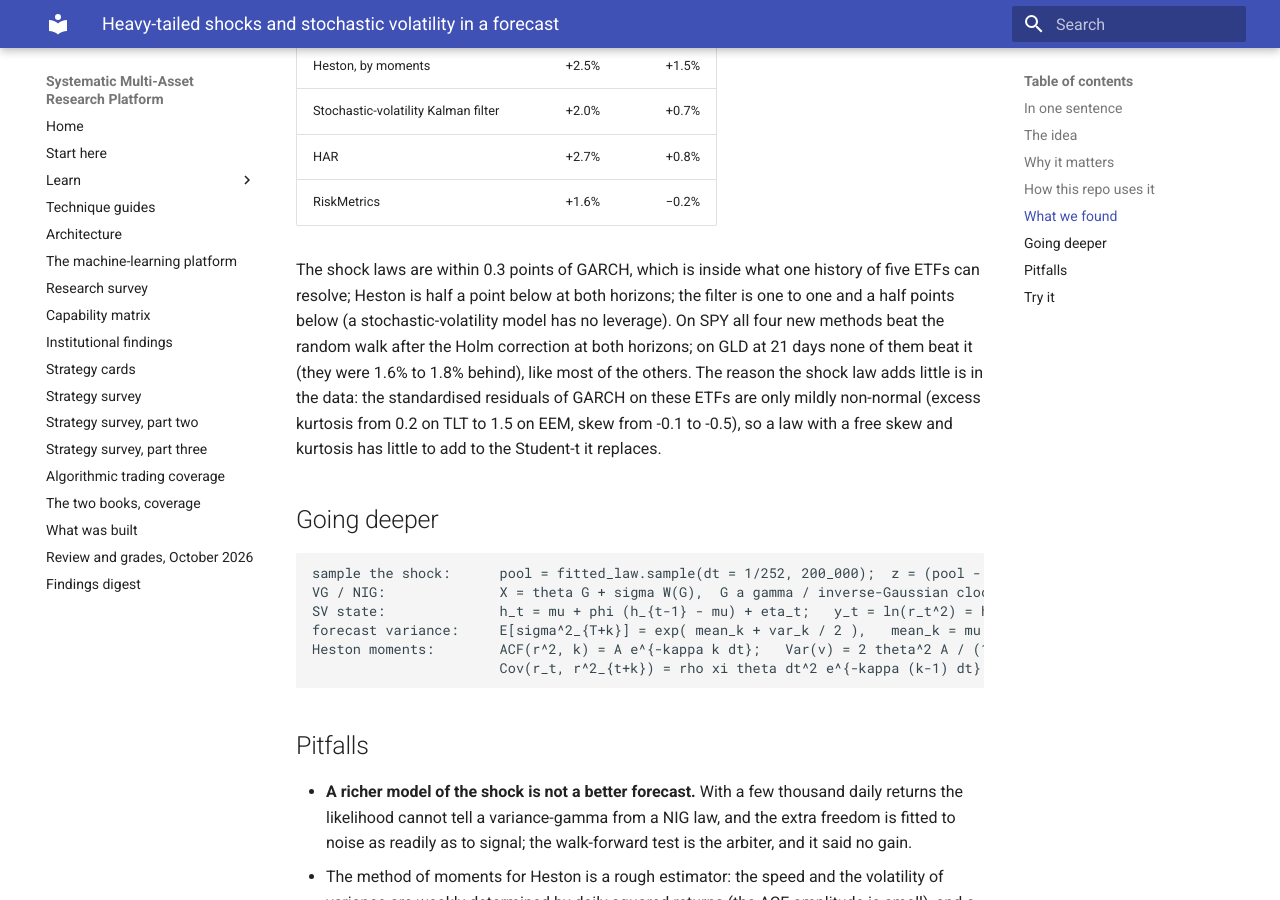
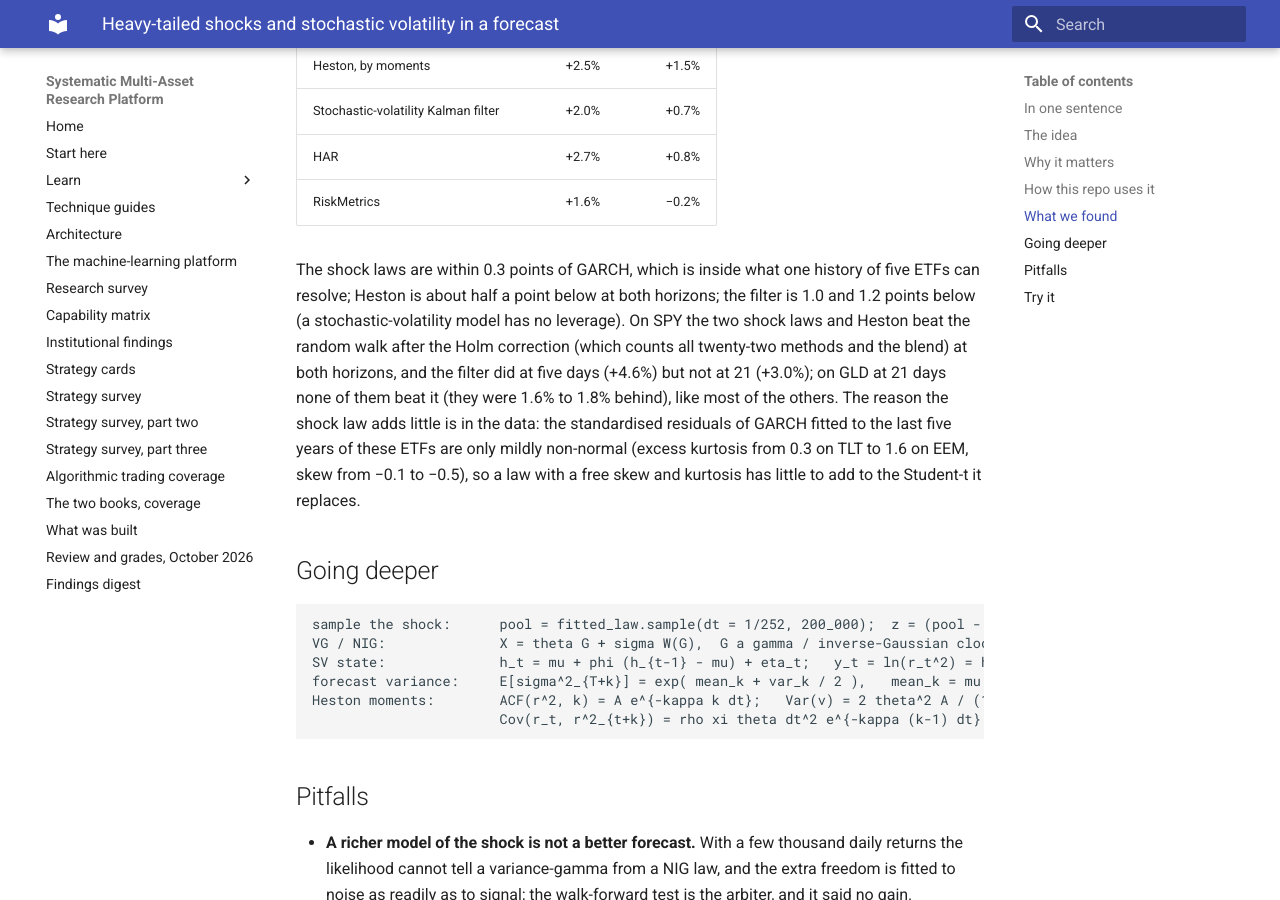
Before and after one commit to jwee97/quant_for_finance_python, an MkDocs documentation site: the page built from docs/techniques/stochastic-volatility-and-levy-forecasting.md, in a window 1280 px wide and 900 px high, scrolled down 2214 px. Built offline with MkDocs 1.6.1 and Material for MkDocs 9.7.7, drawn with Linux system fonts in a browser that asks for light colours.

Commit message:
Guide to forecasting with Levy shocks and stochastic volatility: claims checked against the full study
On SPY the Kalman stochastic-volatility filter clears the Holm correction at five days but not at 21 once all twenty-two methods are counted, so the sentence that said all four new methods did is corrected; the residual skew and kurtosis quoted are those of GARCH fitted to the last five years of each ETF (kurtosis 0.3 to 1.6, skew -0.1 to -0.5).

Co-Authored-By: Claude Sonnet 5.5 <noreply@anthropic.com>
Claude-Session: https://claude.ai/code/session_01DSSeu1FozHnuA5rm1CsBZd

```diff
--- a/docs/techniques/stochastic-volatility-and-levy-forecasting.md
+++ b/docs/techniques/stochastic-volatility-and-levy-forecasting.md
@@ -53,7 +53,7 @@ If the shock law or the volatility's own noise mattered, these methods would imp
 | HAR | +2.7% | +0.8% |
 | RiskMetrics | +1.6% | −0.2% |
 
-  The shock laws are within 0.3 points of GARCH, which is inside what one history of five ETFs can resolve; Heston is half a point below at both horizons; the filter is one to one and a half points below (a stochastic-volatility model has no leverage). On SPY all four new methods beat the random walk after the Holm correction at both horizons; on GLD at 21 days none of them beat it (they were 1.6% to 1.8% behind), like most of the others. The reason the shock law adds little is in the data: the standardised residuals of GARCH on these ETFs are only mildly non-normal (excess kurtosis from 0.2 on TLT to 1.5 on EEM, skew from -0.1 to -0.5), so a law with a free skew and kurtosis has little to add to the Student-t it replaces.
+  The shock laws are within 0.3 points of GARCH, which is inside what one history of five ETFs can resolve; Heston is about half a point below at both horizons; the filter is 1.0 and 1.2 points below (a stochastic-volatility model has no leverage). On SPY the two shock laws and Heston beat the random walk after the Holm correction (which counts all twenty-two methods and the blend) at both horizons, and the filter did at five days (+4.6%) but not at 21 (+3.0%); on GLD at 21 days none of them beat it (they were 1.6% to 1.8% behind), like most of the others. The reason the shock law adds little is in the data: the standardised residuals of GARCH fitted to the last five years of these ETFs are only mildly non-normal (excess kurtosis from 0.3 on TLT to 1.6 on EEM, skew from −0.1 to −0.5), so a law with a free skew and kurtosis has little to add to the Student-t it replaces.
 
 ## Going deeper
 
```
